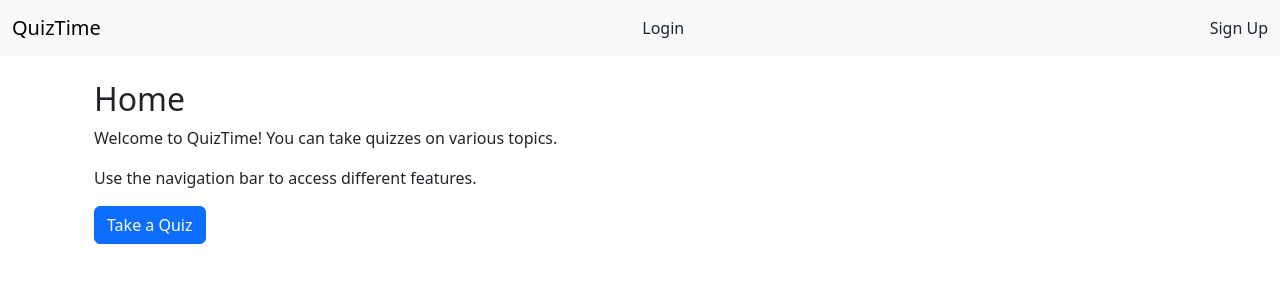
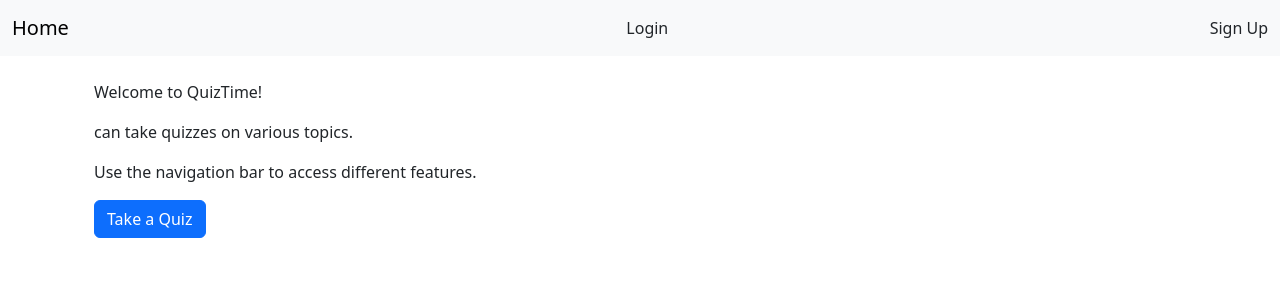
Before and after one commit to RangiraDave/QuizTime, a Django app: page / in a window 1280 px wide. Shown: the top 300 px of the page. Run offline with Django 5.2, Linux system fonts and the light colour scheme.

```diff
--- a/AppQuiz/templates/base.html
+++ b/AppQuiz/templates/base.html
@@ -9,7 +9,7 @@
 <body>
     <nav class="navbar navbar-expand-lg navbar-light bg-light">
         <div class="container-fluid">
-            <a class="navbar-brand" href="/">QuizTime</a>
+            <a class="navbar-brand" href="/">Home</a>
             {% if user.is_authenticated %}
                 <a class="nav-link" href="{% url 'profile' %}">Profile</a>
                 <a class="nav-link" href="{% url 'logout' %}">Logout</a>
--- a/AppQuiz/templates/home.html
+++ b/AppQuiz/templates/home.html
@@ -3,8 +3,9 @@
 
 {% block content %}
 <div class="container mt-4">
-    <h2>Home</h2>
-    <p>Welcome to QuizTime! You can take quizzes on various topics.</p>
+    <!-- <h2>Home</h2> -->
+    <p>Welcome to QuizTime!</p>
+    <p>can take quizzes on various topics.</p>
     <p> Use the navigation bar to access different features.</p>
     <a href="{% url 'categories' %}" class="btn btn-primary">Take a Quiz</a>
 </div>
--- a/AppQuiz/templates/login.html
+++ b/AppQuiz/templates/login.html
@@ -9,6 +9,9 @@
         {% csrf_token %}
         {{ form.as_p }}
         <button type="submit" class="btn btn-primary">Login</button>
+        <a href="{% url 'signup' %}" class="btn btn-secondary">Do not have an account? Sign up</a>
+        <a href="{% url 'signup' %}" class="btn btn-secondary">Sign Up</a>
+        </form>
     </form>
 </div>
 {% endblock %}
```
